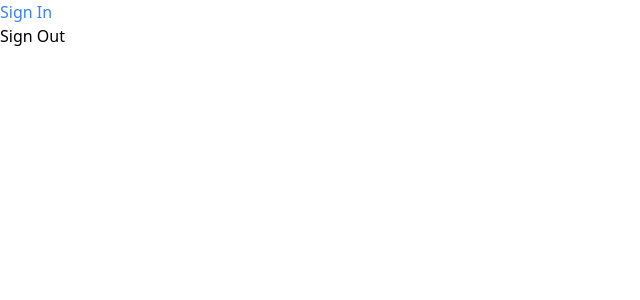
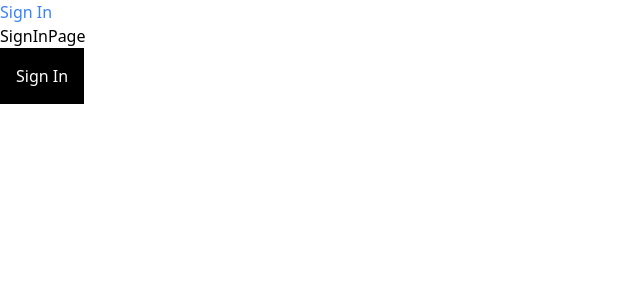
Before and after one commit to anmoljhamb/bharat-beyond-boxes, a React (Vite) app in the folder client/: page /signin in a window 1280 px wide. Shown: the top 300 px of the page, without its empty margins (0-640 px from the left). Built offline with nearby package versions, Linux system fonts and the light colour scheme.

Commit message:
Added an isLoading state

```diff
--- a/client/src/App.tsx
+++ b/client/src/App.tsx
@@ -5,6 +5,7 @@ import HomePage from "./pages/HomePage.tsx";
 import SignInPage from "./pages/SignInPage.tsx";
 import Navbar from "./components/Navbar.tsx";
 import { useAuth } from "./contexts/index.ts";
+import SignOutPage from "./pages/SignOutPage.tsx";
 
 export default function App() {
   const authContext = useAuth();
@@ -19,7 +20,11 @@ export default function App() {
         />
         <Route
           path="/signin"
-          element={authContext.isSignedIn ? <SignInPage /> : <HomePage />}
+          element={!authContext.isSignedIn ? <SignInPage /> : <HomePage />}
+        />
+        <Route
+          path="/signout"
+          element={authContext.isSignedIn ? <SignOutPage /> : <HomePage />}
         />
         <Route path="*" element={<NotFound />} />
       </Routes>
--- a/client/src/components/Navbar.tsx
+++ b/client/src/components/Navbar.tsx
@@ -8,7 +8,9 @@ const Navbar = () => {
     <>
       <nav>
         {!authContext.isSignedIn && <NavbarLink text="Sign In" url="/signin" />}
-        {authContext.isSignedIn && <NavbarLink text="Sign In" url="/signout" />}
+        {authContext.isSignedIn && (
+          <NavbarLink text="Sign Out" url="/signout" />
+        )}
       </nav>
     </>
   );
--- a/client/src/pages/HomePage.tsx
+++ b/client/src/pages/HomePage.tsx
@@ -1,21 +1,7 @@
-import { useNavigate } from "react-router-dom";
-import { useAuth } from "../contexts";
-
 const HomePage = () => {
-  const authContext = useAuth();
-  const navigator = useNavigate();
-
   return (
     <>
-      <button
-        className=""
-        onClick={async () => {
-          await authContext.signOut();
-          navigator("/");
-        }}
-      >
-        Sign Out
-      </button>
+      <h1>HomePage</h1>
     </>
   );
 };
--- a/client/src/pages/SignInPage.tsx
+++ b/client/src/pages/SignInPage.tsx
@@ -1,5 +1,25 @@
+import { useNavigate } from "react-router-dom";
+import { useAuth } from "../contexts";
+
 const SignInPage = () => {
-  return <div>SignInPage</div>;
+  const auth = useAuth();
+  const navigate = useNavigate();
+
+  return (
+    <>
+      <div>SignInPage</div>
+      <button
+        disabled={auth.isLoading}
+        onClick={async () => {
+          await auth.signIn();
+          navigate("/");
+        }}
+        className="bg-black text-white p-4 disabled:opacity-50"
+      >
+        Sign In{" "}
+      </button>
+    </>
+  );
 };
 
 export default SignInPage;
--- a/client/src/pages/SignOutPage.tsx
+++ b/client/src/pages/SignOutPage.tsx
@@ -1,6 +1,19 @@
-import React from "react";
+import { useEffect } from "react";
+import { useAuth } from "../contexts";
+import { useNavigate } from "react-router-dom";
 
 const SignOutPage = () => {
+  const auth = useAuth();
+  const navigator = useNavigate();
+
+  useEffect(() => {
+    async function main() {
+      await auth.signOut();
+      navigator("/");
+    }
+    main();
+  }, [auth, navigator]);
+
   return <div>Loging Out...</div>;
 };
 
--- a/client/src/providers/AuthProvider.tsx
+++ b/client/src/providers/AuthProvider.tsx
@@ -7,10 +7,13 @@ type Props = {
 
 const AuthProvider = (props: Props) => {
   const [isSignedIn, setIsSignedIn] = useState<boolean>(false);
+  const [isLoading, setIsLoading] = useState<boolean>(false);
 
   function signOut(): Promise<void> {
+    setIsLoading(true);
     return new Promise((resolve) => {
       setTimeout(() => {
+        setIsLoading(false);
         setIsSignedIn(false);
         resolve();
       }, 1500);
@@ -18,8 +21,10 @@ const AuthProvider = (props: Props) => {
   }
 
   function signIn(): Promise<void> {
+    setIsLoading(true);
     return new Promise((resolve) => {
       setTimeout(() => {
+        setIsLoading(false);
         setIsSignedIn(true);
         resolve();
       }, 1500);
@@ -28,7 +33,7 @@ const AuthProvider = (props: Props) => {
 
   return (
     <>
-      <AuthContext.Provider value={{ isSignedIn, signOut, signIn }}>
+      <AuthContext.Provider value={{ isSignedIn, signOut, signIn, isLoading }}>
         {props.children}
       </AuthContext.Provider>
     </>
--- a/client/src/types.ts
+++ b/client/src/types.ts
@@ -2,4 +2,5 @@ export type BAuthContext = {
   isSignedIn: boolean;
   signOut: () => Promise<void>;
   signIn: () => Promise<void>;
+  isLoading: boolean;
 };
```
